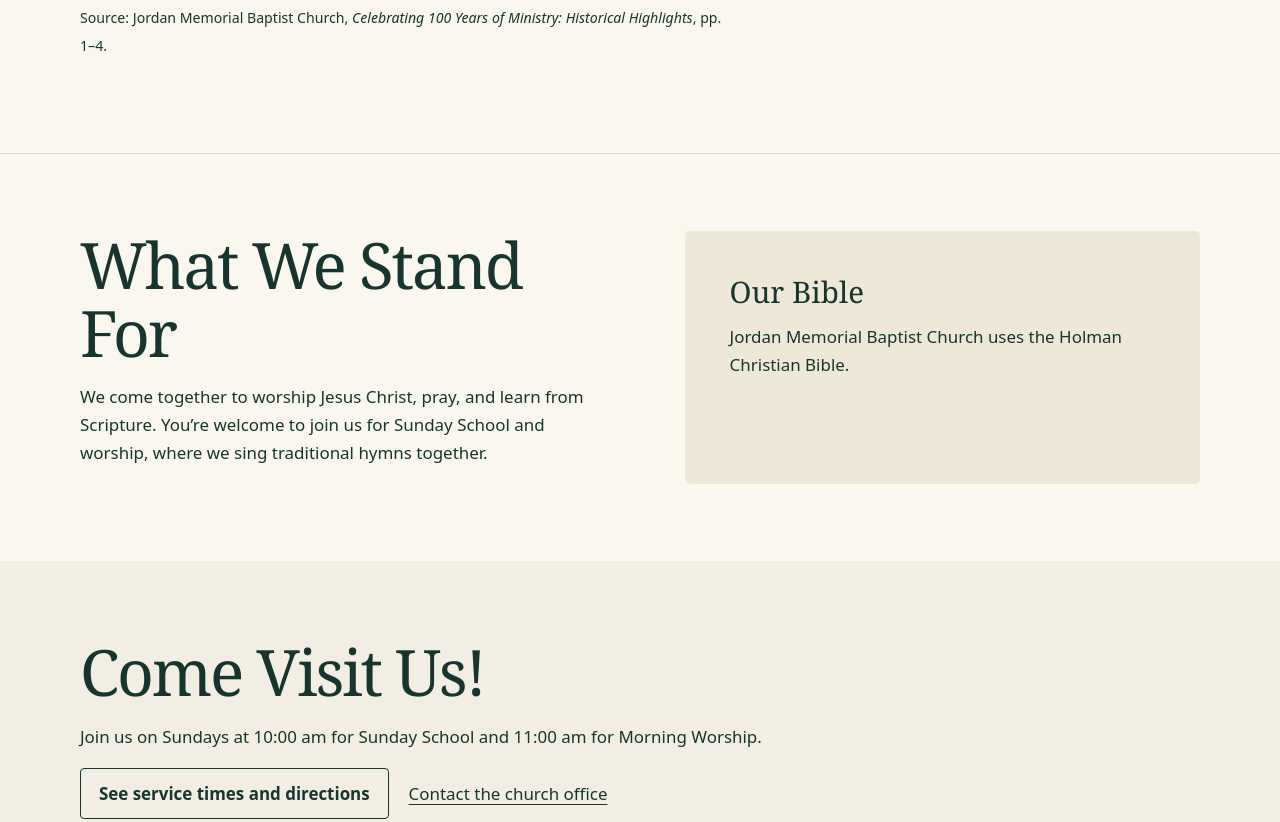
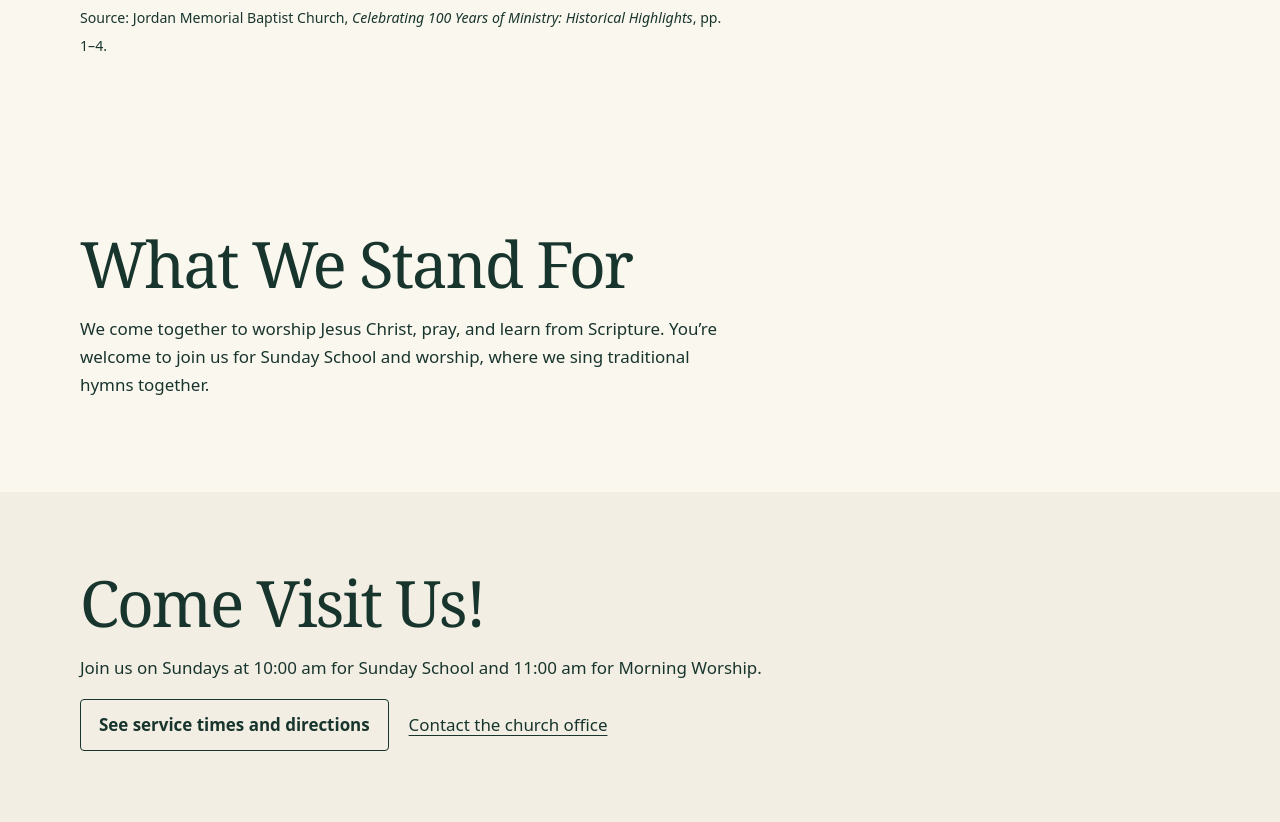
Before and after one commit to tonybrookshire-afk/jordan-memorial-website, a plain HTML site: page about.html in a window 1280 px wide. Shown: the part 1059-1881 px from the top of the page. Drawn offline with Linux system fonts and the light colour scheme.

Commit message:
Remove Our Bible section and navigation links

```diff
--- a/about.html
+++ b/about.html
@@ -33,8 +33,6 @@ section,footer{padding-block:clamp(2.5rem,6vw,5rem)}
 .visit-day{margin-top:1.25rem}
 .visit-times{list-style:none;padding:0;margin:.55rem 0 1rem}
 .visit-times time{white-space:nowrap;font-weight:700}
-#bible{border-top:1px solid #ded8c8}
-#bible .panel p{margin:1rem 0 0}
 #connect{background:#f2eee3}
 .links{margin:0;padding:0;list-style:none}
 .links li{padding:1.15rem 0;border-bottom:1px solid #c9c9b9}
@@ -48,7 +46,7 @@ nav a[aria-current="page"]{font-weight:750}
 </style>
 </head>
 <body id="top">
-<header><div class="wrap"><a class="brand" href="index.html#top">Jordan Memorial Baptist Church</a><nav aria-label="Main navigation"><a href="index.html#visit">Come Visit Us!</a><a href="about.html" aria-current="page">About Us</a><a href="#bible">Our Bible</a><a href="index.html#events">Event calendar</a><a href="index.html#sermons">Sermons</a><a href="index.html#prayer">Prayer request</a><a href="#contact">Contact</a></nav></div></header>
+<header><div class="wrap"><a class="brand" href="index.html#top">Jordan Memorial Baptist Church</a><nav aria-label="Main navigation"><a href="index.html#visit">Come Visit Us!</a><a href="about.html" aria-current="page">About Us</a><a href="index.html#events">Event calendar</a><a href="index.html#sermons">Sermons</a><a href="index.html#prayer">Prayer request</a><a href="#contact">Contact</a></nav></div></header>
 <main>
   <div class="hero">
     <div class="wrap">
@@ -69,15 +67,11 @@ nav a[aria-current="page"]{font-weight:750}
       </div>
     </div>
   </section>
-  <section id="bible" aria-labelledby="stand-title">
-    <div class="wrap grid">
-      <div>
+  <section aria-labelledby="stand-title">
+    <div class="wrap">
+      <div class="reading">
         <h2 id="stand-title">What We Stand For</h2>
         <p>We come together to worship Jesus Christ, pray, and learn from Scripture. You’re welcome to join us for Sunday School and worship, where we sing traditional hymns together.</p>
-      </div>
-      <div class="panel">
-        <h3>Our Bible</h3>
-        <p>Jordan Memorial Baptist Church uses the Holman Christian Bible.</p>
       </div>
     </div>
   </section>
```
Also changed, not shown: index.html (+1 -4 lines).
